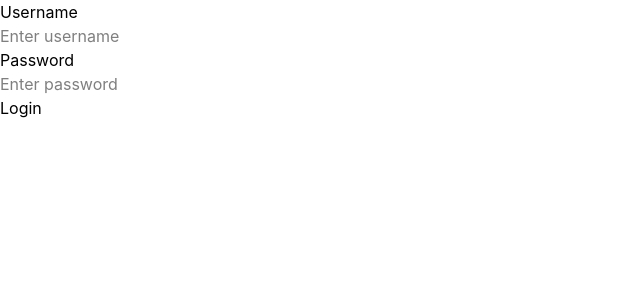
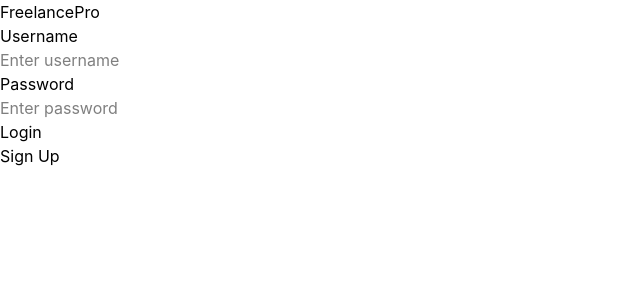
Before and after one commit to jaredreyes039/LoginSample_FreelancePro, a React (Vite) app: page / in a window 1280 px wide. Shown: the top 300 px of the page, without its empty margins (0-640 px from the left). Built offline with nearby package versions, Linux system fonts and the light colour scheme.

Commit message:
Form switch logic added

```diff
--- a/package.json
+++ b/package.json
@@ -6,13 +6,14 @@
     "dev": "vite --port 3000",
     "build": "vite build && tsc",
     "preview": "vite preview",
-    "test": "vitest run",
+    "test": "vitest run ",
     "lint": "eslint",
     "format": "prettier",
     "check": "prettier --write . && eslint --fix"
   },
   "dependencies": {
     "@hookform/resolvers": "^5.2.2",
+    "@reduxjs/toolkit": "^2.11.2",
     "@tailwindcss/vite": "^4.0.6",
     "@tanstack/react-devtools": "^0.7.0",
     "@tanstack/react-router": "^1.132.0",
@@ -22,6 +23,8 @@
     "react": "^19.2.0",
     "react-dom": "^19.2.0",
     "react-hook-form": "^7.71.1",
+    "react-redux": "^9.2.0",
+    "redux": "^5.0.1",
     "tailwindcss": "^4.0.6",
     "yup": "^1.7.1"
   },
--- a/src/App.tsx
+++ b/src/App.tsx
@@ -1,14 +1,32 @@
-import Login from './forms/login.forms';
-import logo from './logo.svg'
+import { useState } from 'react';
+import LoginForm from './forms/Login.forms';
+import RegistrationForm from './forms/Registration.forms';
 
 function App() {
 
-
+	const [registrationActive, setRegistrationActive] = useState(false);
 
 	return (
-		<div>
-			<Login />
-		</div>
+		<>
+			<h1>FreelancePro</h1>
+			<div>
+				{!registrationActive ?
+					<div>
+						<LoginForm />
+						<button onClick={() => setRegistrationActive(!registrationActive)} className="">
+							Sign Up
+						</button>
+					</div>
+					:
+					<div>
+						<RegistrationForm />
+						<button onClick={() => setRegistrationActive(!registrationActive)} className="">
+							Login
+						</button>
+					</div>
+				}
+			</div>
+		</>
 	);
 }
 
--- a/src/forms/login.forms.tsx
+++ b/src/forms/Login.forms.tsx
@@ -8,12 +8,11 @@ type FormValues = {
 	password: string
 }
 
-export default function Login() {
+export default function LoginForm() {
 	const methods = useForm<FormValues>();
 
 
 	function onSubmit(formData: FormValues) {
-		console.log(formData)
 		post('http://localhost:5000/auth/login', formData);
 	}
 
--- a/src/forms/registration.forms.tsx
+++ b/src/forms/Registration.forms.tsx
@@ -14,7 +14,7 @@ export default function RegistrationForm() {
 
 	}
 
-	const methods = useForm<FormValues>({ resolver: yupResolver(registerSchema) })
+	const methods = useForm<FormValues>({})
 
 	function onSubmit(formData: FormValues) {
 		post('http://localhost:5000/auth/register', formData);
--- a/src/main.tsx
+++ b/src/main.tsx
@@ -10,7 +10,6 @@ import {
 import { TanStackRouterDevtools } from '@tanstack/react-router-devtools'
 
 import './styles.css'
-import reportWebVitals from './reportWebVitals.ts'
 
 import App from './App.tsx'
 
@@ -55,8 +54,3 @@ if (rootElement && !rootElement.innerHTML) {
 		</StrictMode>,
 	)
 }
-
-// If you want to start measuring performance in your app, pass a function
-// to log results (for example: reportWebVitals(console.log))
-// or send to an analytics endpoint. Learn more: https://bit.ly/CRA-vitals
-reportWebVitals(console.log)
--- a/src/services/yupResolver.service.ts
+++ b/src/services/yupResolver.service.ts
@@ -1,4 +1,6 @@
 import * as Yup from 'yup';
+
+// TODO: Solve type error with YupResolver in react-hook-form resolver opt
 
 export const registerSchema = Yup.object().shape({
 	username: Yup.string().min(6, 'Username must be at least 6 characters long.').required(),
--- a/vite.config.ts
+++ b/vite.config.ts
@@ -1,13 +1,16 @@
+import { URL, fileURLToPath } from 'node:url'
 import { defineConfig } from 'vite'
 import { devtools } from '@tanstack/devtools-vite'
 import viteReact from '@vitejs/plugin-react'
 import tailwindcss from '@tailwindcss/vite'
 
-import { fileURLToPath, URL } from 'node:url'
 
 // https://vitejs.dev/config/
 export default defineConfig({
 	plugins: [devtools(), viteReact(), tailwindcss()],
+	test: {
+		environment: "jsdom"
+	},
 	resolve: {
 		alias: {
 			'@': fileURLToPath(new URL('./src', import.meta.url)),
```
Also changed, not shown: 2 other files (tests, documents, lock files or other folders). Lines whose indentation alone changed are shown as unchanged.
